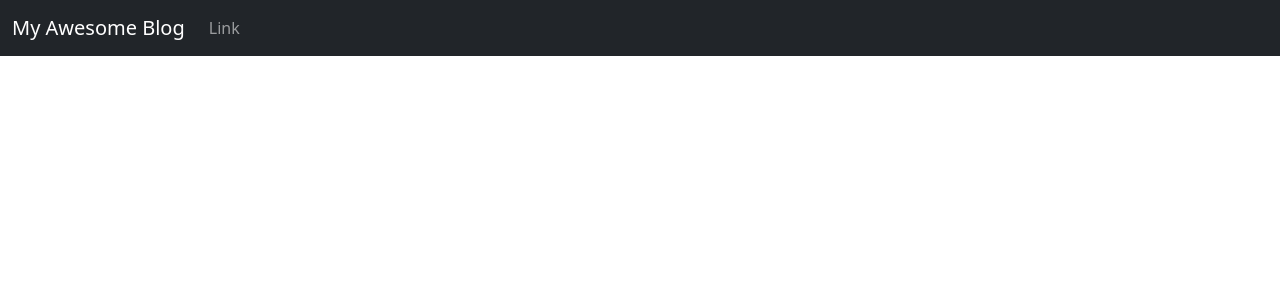
After one commit to greeneley/blog-personal, a Django app: template ablog/theblog/templates/base.html in a window 1280 px wide. The commit adds this page. Shown: the top 300 px of the page. Run offline with Django 3.2, Linux system fonts and the light colour scheme; the template is opened without the code that fills it, so the values that code supplies are empty.

Commit message:
👅add style my blog with bootstrap

```diff
--- a/ablog/theblog/models.py
+++ b/ablog/theblog/models.py
@@ -5,6 +5,7 @@ from django.contrib.auth.models import User
 
 class Post(models.Model):
     title = models.CharField(max_length=255)
+    title_tag = models.CharField(max_length=255, default="My Dinh Blog!")
     author = models.ForeignKey(User, on_delete=models.CASCADE)
     body = models.TextField()
 
--- /dev/null
+++ b/ablog/theblog/templates/base.html
@@ -0,0 +1,52 @@
+<!doctype html>
+<html lang="en">
+  <head>
+    <!-- Required meta tags -->
+    <meta charset="utf-8">
+    <meta name="viewport" content="width=device-width, initial-scale=1">
+
+    <!-- Bootstrap CSS -->
+    <link href="https://cdn.jsdelivr.net/npm/bootstrap@5.0.0-beta1/dist/css/bootstrap.min.css" rel="stylesheet" integrity="sha384-giJF6kkoqNQ00vy+HMDP7azOuL0xtbfIcaT9wjKHr8RbDVddVHyTfAAsrekwKmP1" crossorigin="anonymous">
+
+    <title>{% block title %}
+        My Dinh Blog!
+        {% endblock %}
+    </title>
+  </head>
+  <body>
+    <nav class="navbar navbar-expand-lg navbar-dark bg-dark">
+  <div class="container-fluid">
+    <a class="navbar-brand" href="{%url 'home' %}">My Awesome Blog</a>
+    <button class="navbar-toggler" type="button" data-bs-toggle="collapse" data-bs-target="#navbarSupportedContent" aria-controls="navbarSupportedContent" aria-expanded="false" aria-label="Toggle navigation">
+      <span class="navbar-toggler-icon"></span>
+    </button>
+    <div class="collapse navbar-collapse" id="navbarSupportedContent">
+      <ul class="navbar-nav me-auto mb-2 mb-lg-0">
+
+        <li class="nav-item">
+          <a class="nav-link" href="#">Link</a>
+        </li>
+
+      </ul>
+
+    </div>
+  </div>
+</nav>
+    <br/>
+    <div class="container">
+    {% block content %}
+
+    {% endblock %}
+    </div>
+    <!-- Optional JavaScript; choose one of the two! -->
+
+    <!-- Option 1: Bootstrap Bundle with Popper -->
+    <script src="https://cdn.jsdelivr.net/npm/bootstrap@5.0.0-beta1/dist/js/bootstrap.bundle.min.js" integrity="sha384-ygbV9kiqUc6oa4msXn9868pTtWMgiQaeYH7/t7LECLbyPA2x65Kgf80OJFdroafW" crossorigin="anonymous"></script>
+
+    <!-- Option 2: Separate Popper and Bootstrap JS -->
+    <!--
+    <script src="https://cdn.jsdelivr.net/npm/@popperjs/core@2.5.4/dist/umd/popper.min.js" integrity="sha384-q2kxQ16AaE6UbzuKqyBE9/u/KzioAlnx2maXQHiDX9d4/zp8Ok3f+M7DPm+Ib6IU" crossorigin="anonymous"></script>
+    <script src="https://cdn.jsdelivr.net/npm/bootstrap@5.0.0-beta1/dist/js/bootstrap.min.js" integrity="sha384-pQQkAEnwaBkjpqZ8RU1fF1AKtTcHJwFl3pblpTlHXybJjHpMYo79HY3hIi4NKxyj" crossorigin="anonymous"></script>
+    -->
+  </body>
+</html>
--- a/ablog/theblog/templates/home.html
+++ b/ablog/theblog/templates/home.html
@@ -1,3 +1,6 @@
+{% extends 'base.html' %}
+{% block content %}
+
 <h1>Post</h1>
 <ul>
 {% for post in object_list %}
@@ -6,3 +9,5 @@
         {{post.body}}</li>
 {% endfor %}
 </ul>
+
+{% endblock %}
```
Also changed, not shown: ablog/theblog/templates/article_detail.html (+6 -2 lines), ablog/db.sqlite3, ablog/theblog/migrations/0002_post_title_tag.py (added).
